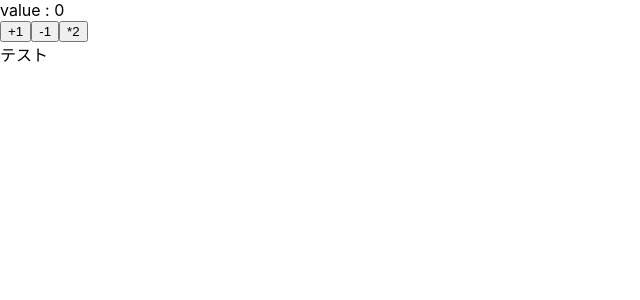
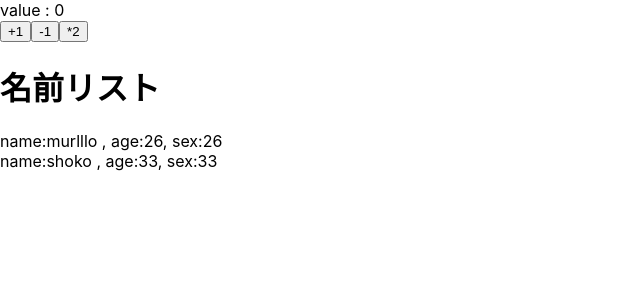
Before and after one commit to murillo0824/udemy-react-redux-murillo, a React (Create React App) app: page / in a window 1280 px wide. Shown: the top 300 px of the page, without its empty margins (0-640 px from the left). Built offline with nearby package versions, Linux system fonts and the light colour scheme.

Commit message:
make component with props name list

```diff
--- a/src/components/newComp.js
+++ b/src/components/newComp.js
@@ -1,9 +1,37 @@
 import React, { Component } from "react";
+
+
+const nameList = [
+  {
+    name:"murlllo",
+    age:"26",
+    sex:"male"
+  },
+  {
+    name:"shoko",
+    age:"33",
+    sex:"female"
+  }
+]
 
 class NewComp extends Component {
   render() {
-    return <div>テスト</div>;
+    return (
+      <React.Fragment>
+        <h1>名前リスト</h1>
+        {
+          nameList.map((value, index)=>{
+            return <NameList name={value.name} age={value.age} sex={value.sex} key={index} />
+          })
+        }
+      </React.Fragment>
+    );
   }
 }
 
+
+const NameList = (props)=>{
+  return <div>name:{props.name} , age:{props.age}, sex:{props.age}</div>
+}
+
 export default NewComp;
```
